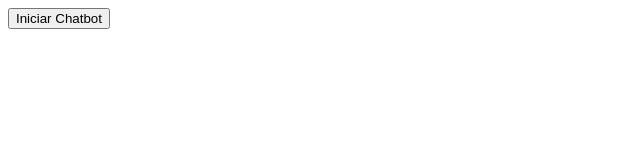
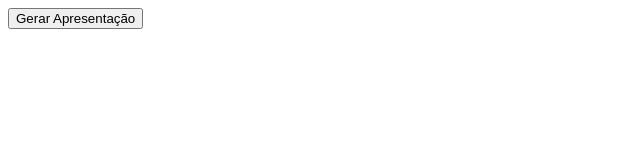
Before and after one commit to Acoonlost/I.A, a plain HTML site: page index.html in a window 1280 px wide. Shown: the full height of the page, 0-640 px from the left. Drawn offline with nearby package versions, Linux system fonts and the light colour scheme.

Commit message:
Update index.html

```diff
--- a/index.html
+++ b/index.html
@@ -3,36 +3,29 @@
 <head>
   <meta charset="UTF-8">
   <meta name="viewport" content="width=device-width, initial-scale=1.0">
-  <title>Chatbot do Site</title>
+  <title>Gerar PDF</title>
+  <script src="https://cdnjs.cloudflare.com/ajax/libs/jspdf/2.4.0/jspdf.umd.min.js"></script>
 </head>
 <body>
 
-<!-- Adicione este script no final do corpo do seu HTML -->
+<button onclick="gerarPDF()">Gerar Apresentação</button>
+
 <script>
-  function interagirEGerarApresentacao() {
-    const topico = prompt('Digite o tópico da apresentação:');
-    const pergunta = prompt('Digite uma pergunta relacionada ao tópico:');
-    const urlWeb = prompt('Digite a URL da página web:');
+  function gerarPDF() {
+    // Simplesmente cria um PDF de exemplo usando jsPDF
+    const pdf = new jsPDF();
 
-    // Envie a solicitação para o serviço Python
-    fetch('http://localhost:5000/gerar_apresentacao', {
-      method: 'POST',
-      headers: {
-        'Content-Type': 'application/json',
-      },
-      body: JSON.stringify({ topico, url_web: urlWeb, pergunta }),
-    })
-    .then(response => response.json())
-    .then(data => {
-      alert(data.mensagem);
-      console.log('Nome do arquivo PDF:', data.pdf_filename);
-      // Lógica adicional para manipular o arquivo PDF, se necessário
-    })
-    .catch(error => console.error('Erro:', error));
+    // Adiciona um título
+    pdf.text("Apresentação Gerada", 20, 20);
+
+    // Adiciona informações retiradas da web (substitua isso pelo seu código real)
+    pdf.text("Tópico: Web Scraping", 20, 40);
+    pdf.text("Informação da Web: Este é um exemplo simples.", 20, 60);
+
+    // Salva o PDF
+    pdf.save("apresentacao.pdf");
   }
 </script>
 
-<button onclick="interagirEGerarApresentacao()">Iniciar Chatbot</button>
-
 </body>
 </html>
```
